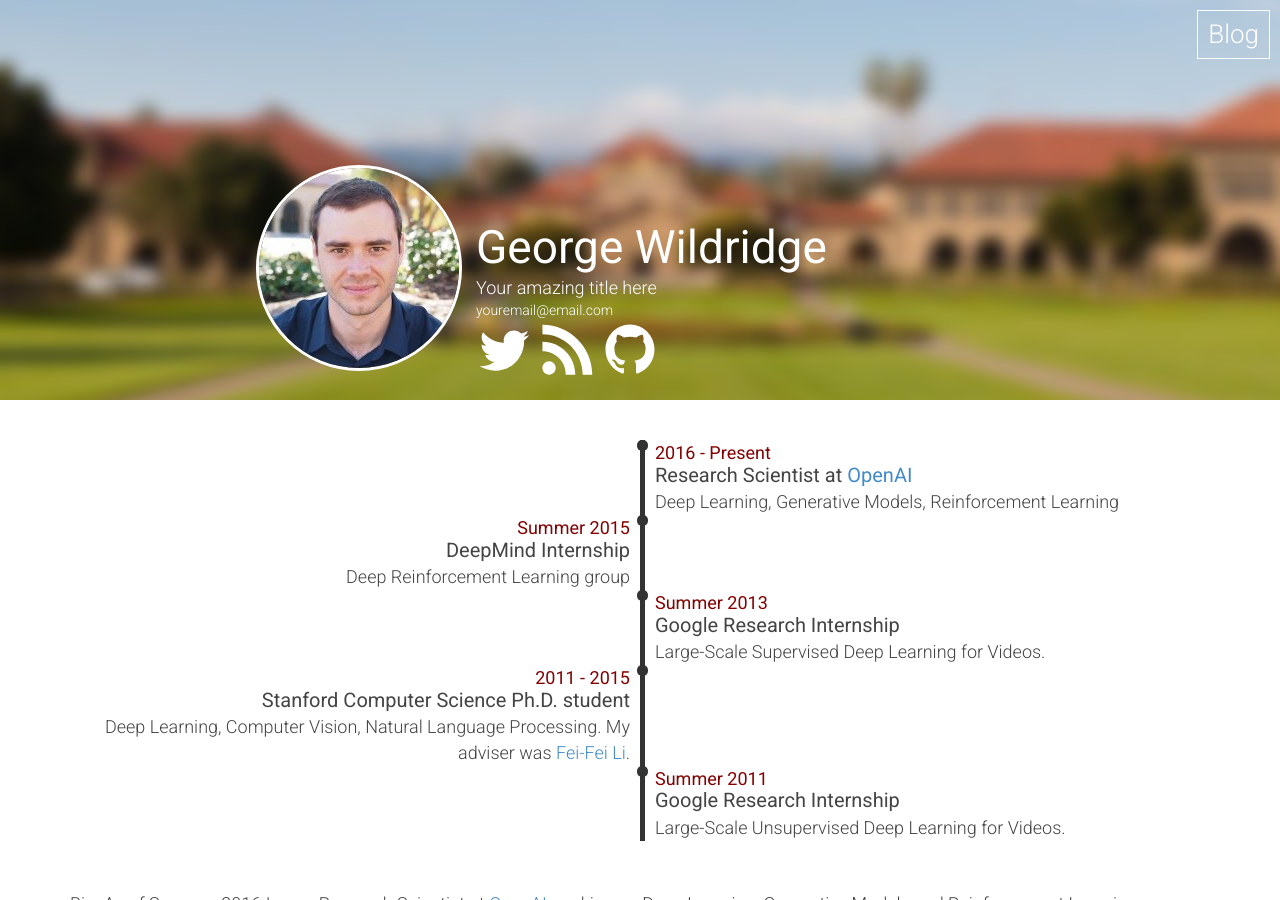
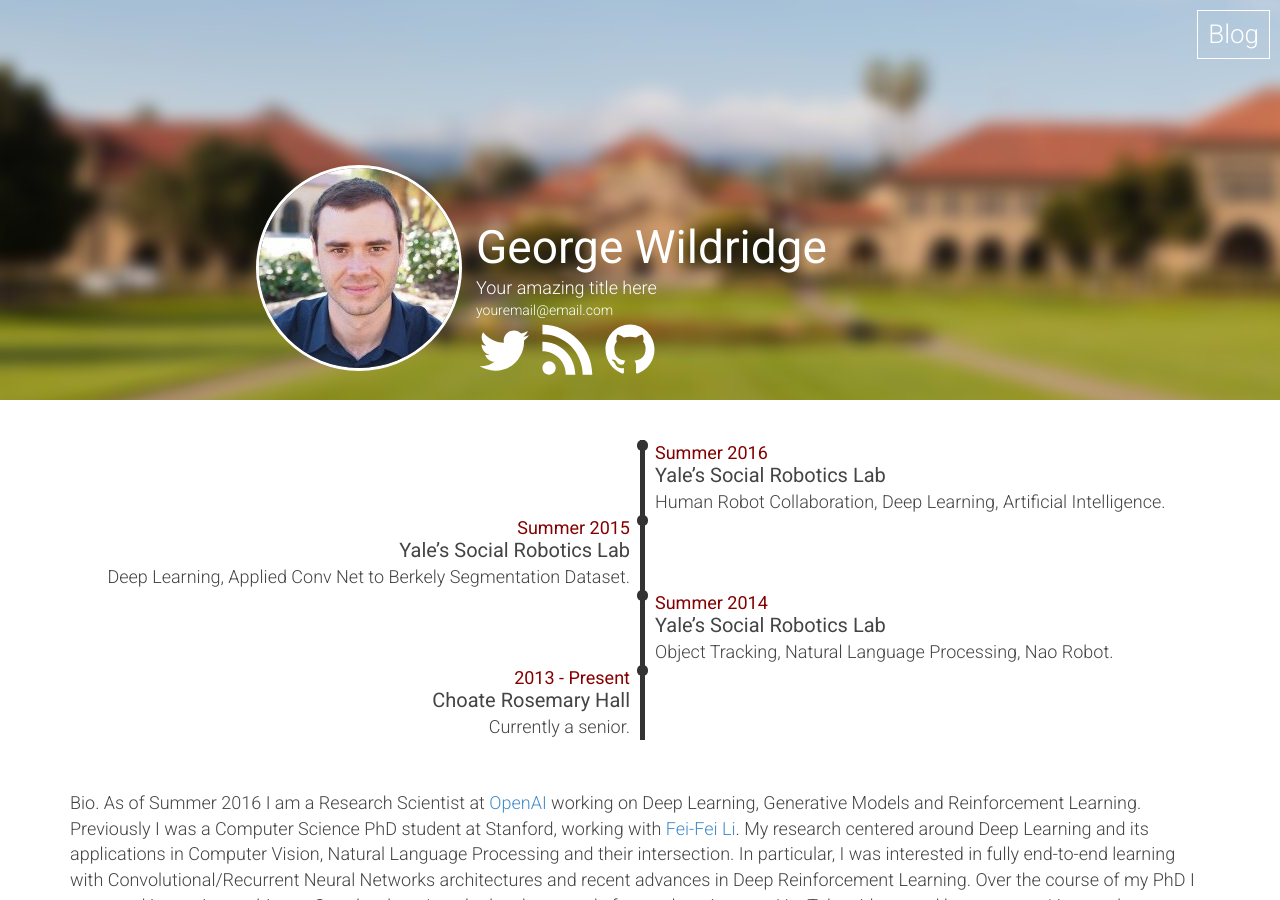
Before and after one commit to georgewildridge/georgewildridgeoriginalwebsite, a Jekyll site: the page built from index.md, in a window 1280 px wide and 900 px high. Built offline with Jekyll 4.4.1, drawn with Linux system fonts in a browser that asks for light colours.

Commit message:
Timeline

```diff
--- a/_data/timeline.yml
+++ b/_data/timeline.yml
@@ -1,20 +1,16 @@
-- date: 2016 - Present
-  title: Research Scientist at [OpenAI](http://www.wired.com/2016/04/openai-elon-musk-sam-altman-plan-to-set-artificial-intelligence-free/)
-  description: Deep Learning, Generative Models, Reinforcement Learning
+- date: Summer 2016
+  title: Yale's Social Robotics Lab
+  description: Human Robot Collaboration, Deep Learning, Artificial Intelligence.
 
 - date: Summer 2015
-  title: DeepMind Internship
-  description: Deep Reinforcement Learning group
+  title: Yale's Social Robotics Lab
+  description: Deep Learning, Applied Conv Net to Berkely Segmentation Dataset.
 
-- date: Summer 2013
-  title: Google Research Internship
-  description: Large-Scale Supervised Deep Learning for Videos.
-
-- date: 2011 - 2015
-  title: Stanford Computer Science Ph.D. student
-  description: Deep Learning, Computer Vision, Natural Language Processing. My adviser was [Fei-Fei Li](http://vision.stanford.edu/).
+- date: Summer 2014
+  title: Yale's Social Robotics Lab
+  description: Object Tracking, Natural Language Processing, Nao Robot.
 
 
-- date: Summer 2011
-  title: Google Research Internship
-  description: Large-Scale Unsupervised Deep Learning for Videos.
+- date: 2013 - Present
+  title: Choate Rosemary Hall
+  description: Currently a senior.
```
